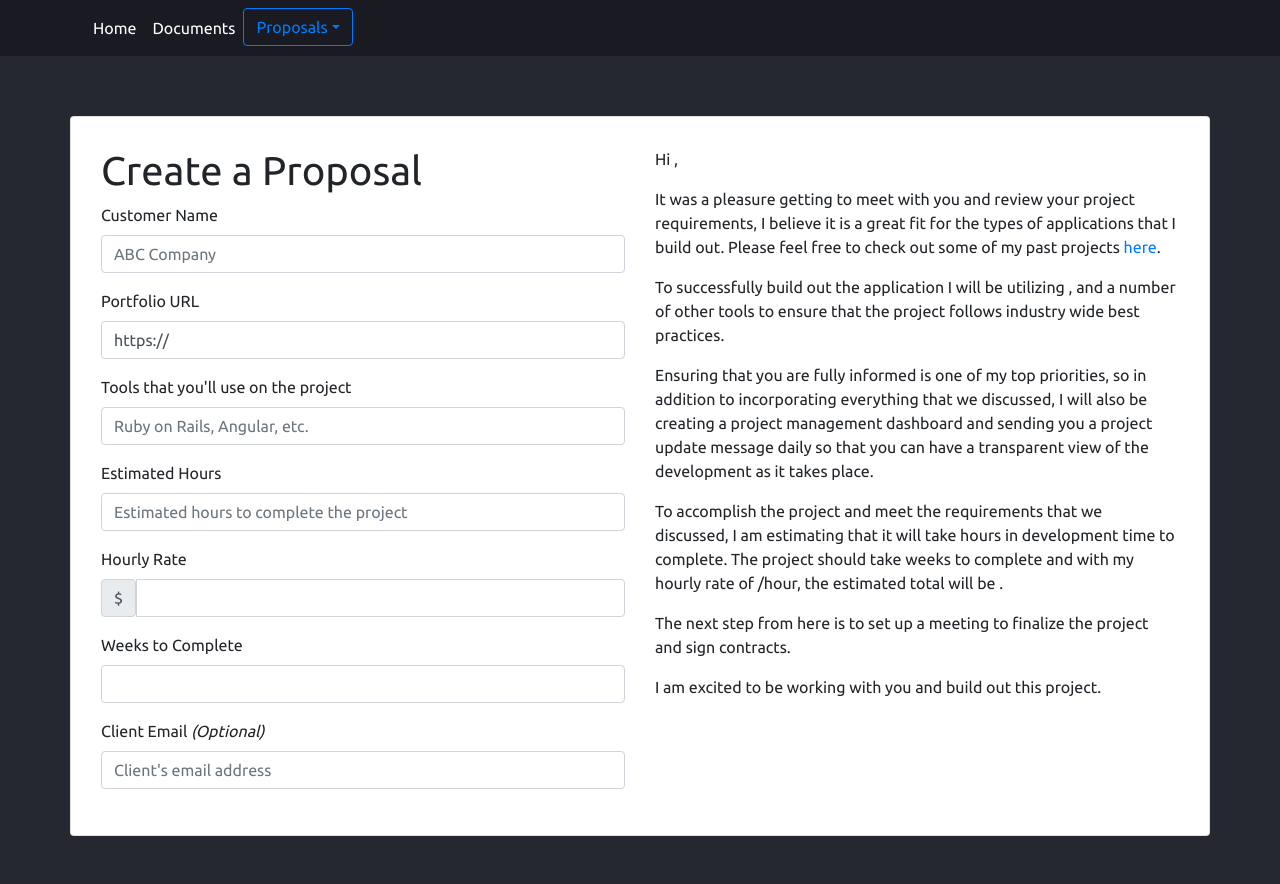
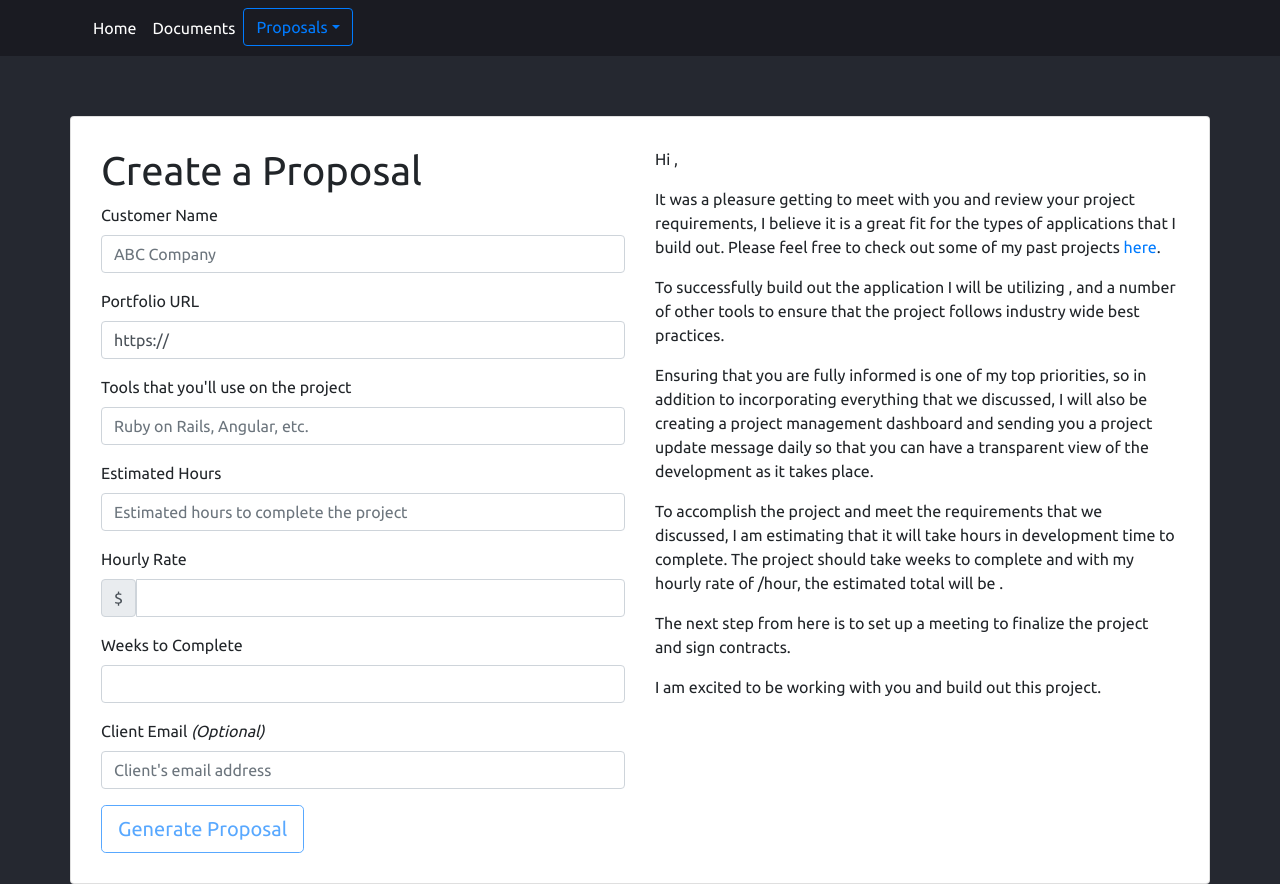
Before and after one commit to Borgio/freelance-zone-fe, an Angular app: page /proposal/new in a window 1280 px wide. Before the commit the page ends 836 px from the top, so only its background shows below. Built offline with nearby package versions, Linux system fonts and the light colour scheme.

Commit message:
submit button in place on new proposal form

```diff
--- a/src/app/app.component.html
+++ b/src/app/app.component.html
@@ -24,7 +24,6 @@
     </div>
   </div>
 </nav>
-
 <div class="app-body">
   <router-outlet></router-outlet>
 </div>
--- a/src/app/proposal/proposal-new.component.html
+++ b/src/app/proposal/proposal-new.component.html
@@ -112,6 +112,15 @@
                     [(ngModel)]="proposal.client_email"
             >
           </div>
+
+          <button type="submit"
+            class="btn btn-outline-primary btn-lg"
+            [disabled]="!proposalForm.form.valid"
+            [hidden]="submitted"
+          >
+            Generate Proposal
+          </button>
+
         </form>
       </div>
     </div>
--- a/src/app/proposal/proposal-new.component.ts
+++ b/src/app/proposal/proposal-new.component.ts
@@ -8,4 +8,5 @@ import {Proposal } from './proposal';
 })
 export class ProposalNewComponent {
   proposal = new Proposal();
+  submitted = false;
 }
```
